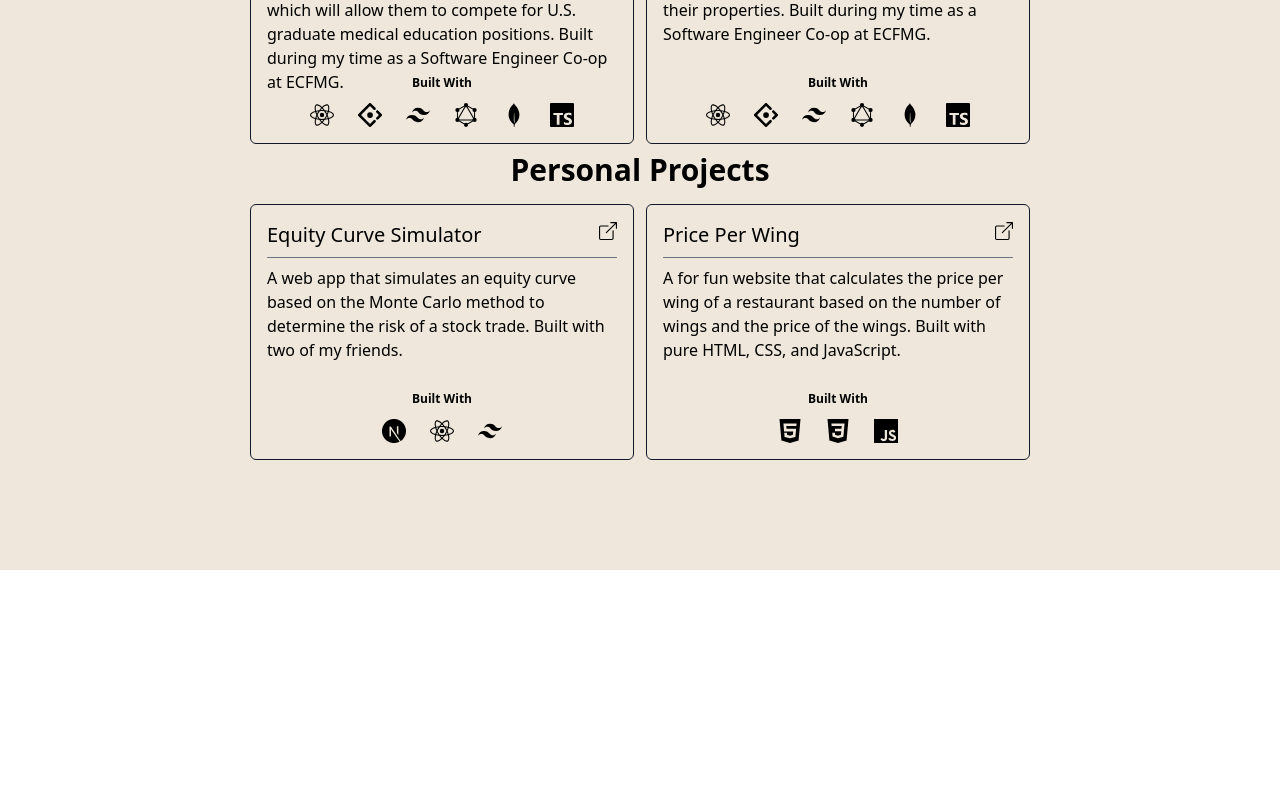
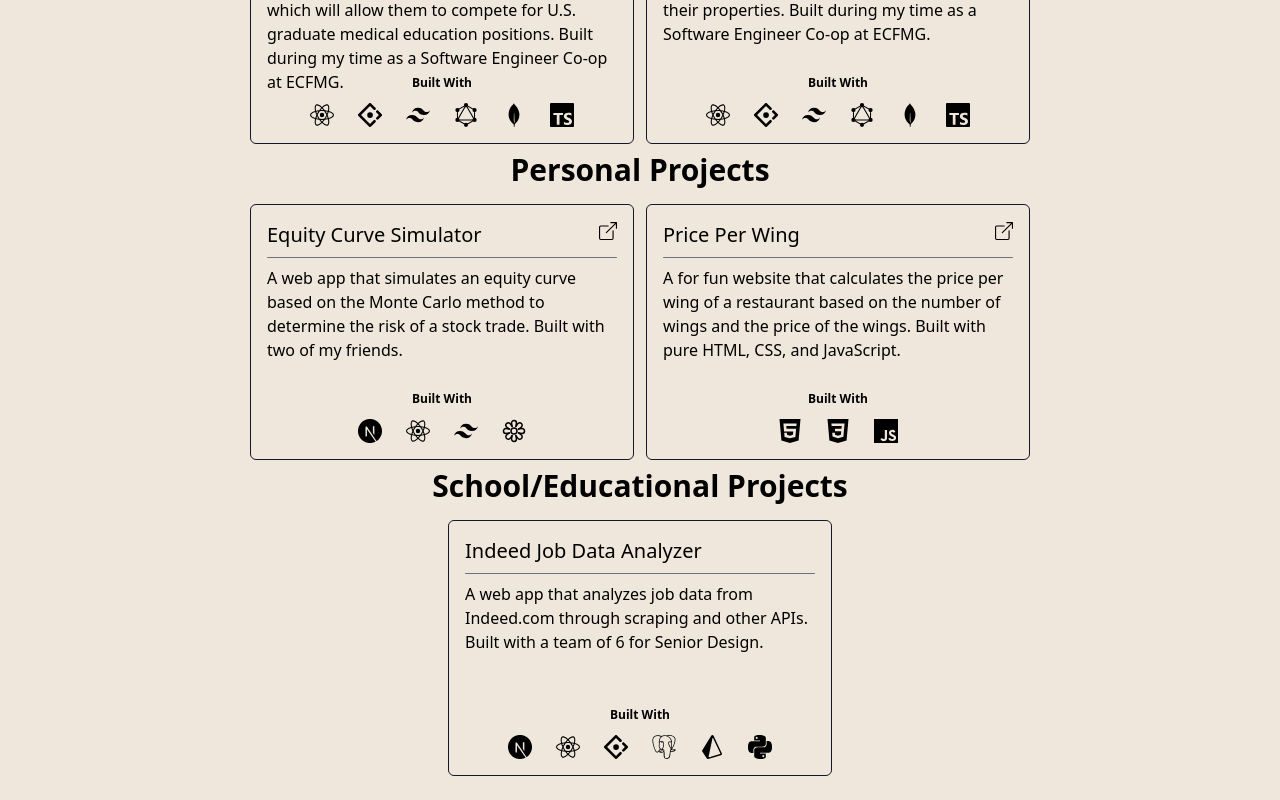
Before and after one commit to clsscrch/personal-site, a Next.js app: page /projects in a window 1280 px wide. Shown: the part 230-1030 px from the top of the page. Before the commit the page ends 800 px from the top, so only its background shows below. Built offline with nearby package versions, Linux system fonts and the light colour scheme.

Commit message:
Added a project

```diff
--- a/components/CardContainer.tsx
+++ b/components/CardContainer.tsx
@@ -1,5 +1,5 @@
 interface CardContainerProps {
-    children: JSX.Element[],
+    children: JSX.Element | JSX.Element[],
     title: string
 }
 
--- a/pages/projects.tsx
+++ b/pages/projects.tsx
@@ -1,7 +1,8 @@
 import Card from "../components/Card";
 import Head from "next/head";
 import CardContainer from "../components/CardContainer";
-import { SiCss3, SiHtml5, SiJavascript, SiNextdotjs, SiReact, SiTailwindcss, SiAntdesign, SiGraphql, SiMongodb, SiTypescript } from "react-icons/si";
+import { SiCss3, SiHtml5, SiJavascript, SiNextdotjs, SiReact, SiTailwindcss, SiAntdesign, SiGraphql, SiMongodb, SiTypescript, SiPython, SiPostgresql, SiPrisma } from "react-icons/si";
+import { IoFlowerOutline } from "react-icons/io5";
 
 export default function Projects() {
     return (
@@ -24,7 +25,7 @@ export default function Projects() {
                 </CardContainer>
 
                 <CardContainer title="Personal Projects">
-                    <Card title="Equity Curve Simulator" link="https://equity-curve-simulator.vercel.app/" iconList={[{ icon: <SiNextdotjs />, tooltip: 'Next.js' }, { icon: <SiReact />, tooltip: 'React' }, { icon: <SiTailwindcss />, tooltip: 'TailwindCSS' }]}>
+                    <Card title="Equity Curve Simulator" link="https://equity-curve-simulator.vercel.app/" iconList={[{ icon: <SiNextdotjs />, tooltip: 'Next.js' }, { icon: <SiReact />, tooltip: 'React' }, { icon: <SiTailwindcss />, tooltip: 'TailwindCSS' }, { icon: <IoFlowerOutline />, tooltip: 'DaisyUI' }]}>
                         A web app that simulates an equity curve based on the Monte Carlo method to determine the risk of a stock trade. Built with two of my friends.
                     </Card>
                     <Card title="Price Per Wing" link="https://priceperwing.vercel.app/" iconList={[{ icon: <SiHtml5 />, tooltip: 'HTML' }, { icon: <SiCss3 />, tooltip: 'CSS' }, { icon: <SiJavascript />, tooltip: 'JavaScript' }]}>
@@ -32,14 +33,14 @@ export default function Projects() {
                     </Card>
                 </CardContainer>
 
-                {/* <CardContainer title="School/Educational Projects">
-                    <Card title="Canny Edge Detector" >
+                <CardContainer title="School/Educational Projects">
+                    <Card title="Indeed Job Data Analyzer" iconList={[{ icon: <SiNextdotjs />, tooltip: 'Next.js' }, { icon: <SiReact />, tooltip: 'React' }, { icon: <SiAntdesign />, tooltip: 'Ant Design' }, { icon: <SiPostgresql />, tooltip: 'PostgreSQL' }, { icon: <SiPrisma />, tooltip: 'Prisma' }, { icon: <SiPython />, tooltip: 'Python' }]}>
+                        A web app that analyzes job data from Indeed.com through scraping and other APIs. Built with a team of 6 for Senior Design.
+                    </Card>
+                    {/* <Card title="Owner Community" >
                         Lorem ipsum dolor sit amet consectetur adipisicing elit. Quisquam, quod.
-                    </Card>
-                    <Card title="Owner Community" >
-                        Lorem ipsum dolor sit amet consectetur adipisicing elit. Quisquam, quod.
-                    </Card>
-                </CardContainer> */}
+                    </Card> */}
+                </CardContainer>
 
             </section>
         </>
```
